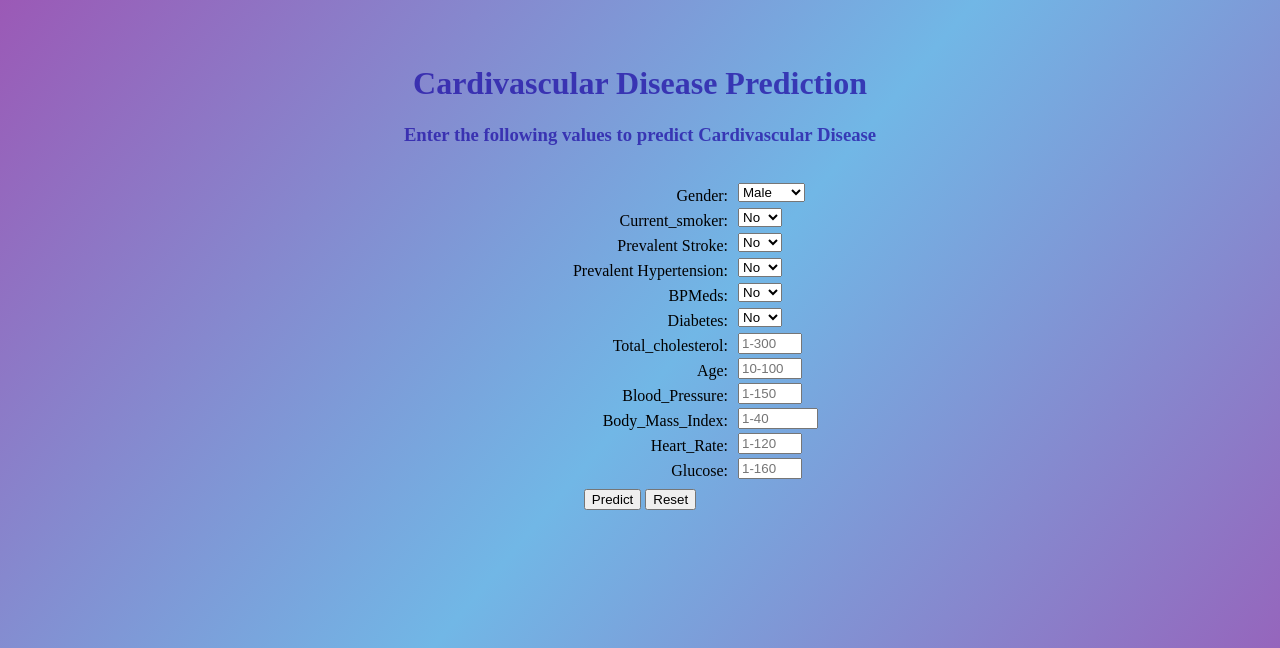
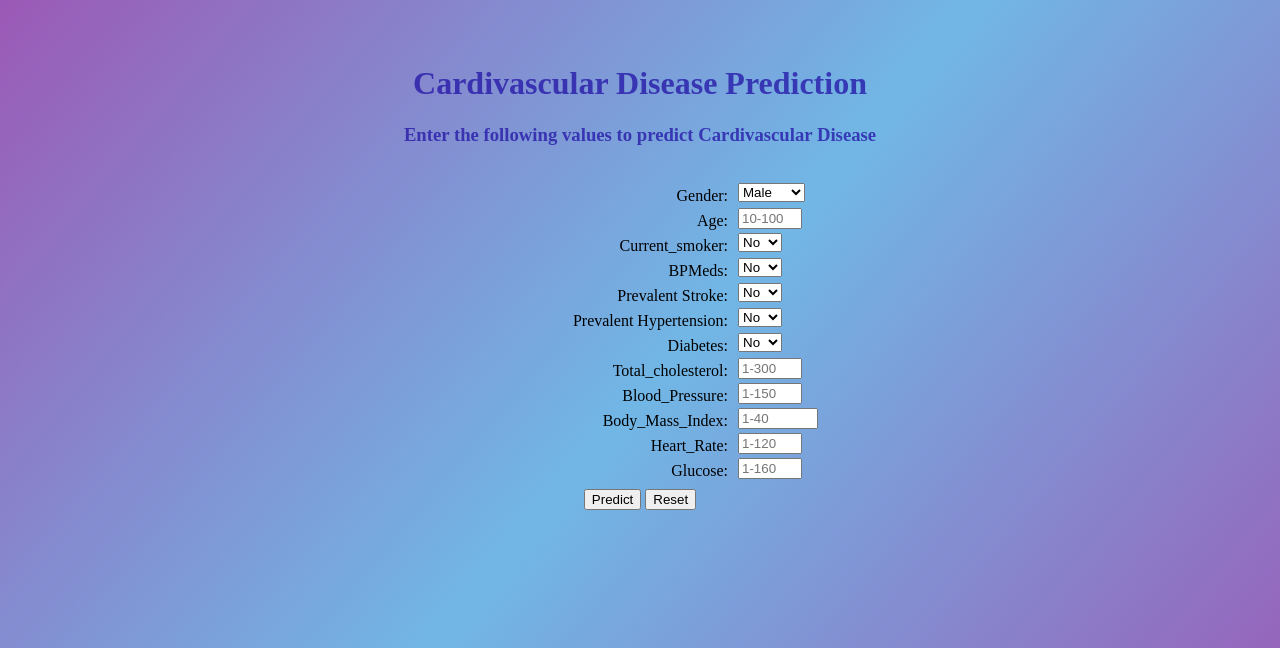
Before and after one commit to Abhishekraval3/Heart_Disease_prediciton, a Flask app: page / in a window 1280 px wide. Shown: the top 648 px of the page. Run offline with Flask 2, Linux system fonts and the light colour scheme; parts of the project's set-up code (start-up, migrations or seed data) failed here and were passed over.

Commit message:
Add files via upload

```diff
--- a/templates/index.html
+++ b/templates/index.html
@@ -25,6 +25,7 @@
             clear:left;
             text-align:right;
             padding-right:10px;
+            align-content: center;
             margin-left: 550px;
             line-height: 25px;
         }
@@ -43,18 +44,28 @@
         <form action="{{ url_for('predict')}}" method="post"  >
             <div class="data" >
 
-            <div class="input">
+                <div class="input">
             <label for="Gender">Gender:</label>
             <select name="Gender" >
                 <option value="1">Male</option>
                 <option value="0">Female</option>
             </select>
 
+            <label for="Age">Age:</label>
+            <input type="number" name="Age" placeholder="10-100" required="required"style="height:15px" min="10" max="100" />
+
             <label for="Current_smoker">Current_smoker:</label>
             <select name="Current_smoker" >
                 <option value="1">Yes</option>
                 <option value="0" selected>No</option>
             </select></div>
+
+            <div class="input">
+            <label for="BPMeds">BPMeds:</label>
+            <select name="BPMeds" >
+                <option value="1">Yes</option>
+                <option value="0" selected>No</option>
+            </select>
 
             <div class="input">
             <label for="Prevalent_Stroke">Prevalent Stroke:</label>
@@ -69,13 +80,6 @@
                 <option value="0" selected>No</option>
             </select></div>
 
-            <div class="input">
-            <label for="BPMeds">BPMeds:</label>
-            <select name="BPMeds" >
-                <option value="1">Yes</option>
-                <option value="0" selected>No</option>
-            </select>
-
             <label for="Diabetes">Diabetes:</label>
             <select name="Diabetes" >
                 <option value="1">Yes</option>
@@ -86,8 +90,6 @@
             <label for="Total_cholesterol">Total_cholesterol: </label>
             <input type="number" name="Total_cholesterol" placeholder="1-300" required="required" style="height:15px" min="1" max="300"/>
 
-            <label for="Age">Age:</label>
-            <input type="number" name="Age" placeholder="10-100" required="required"style="height:15px" min="10" max="100" />
             </div>
 
             <div class="input">
```
